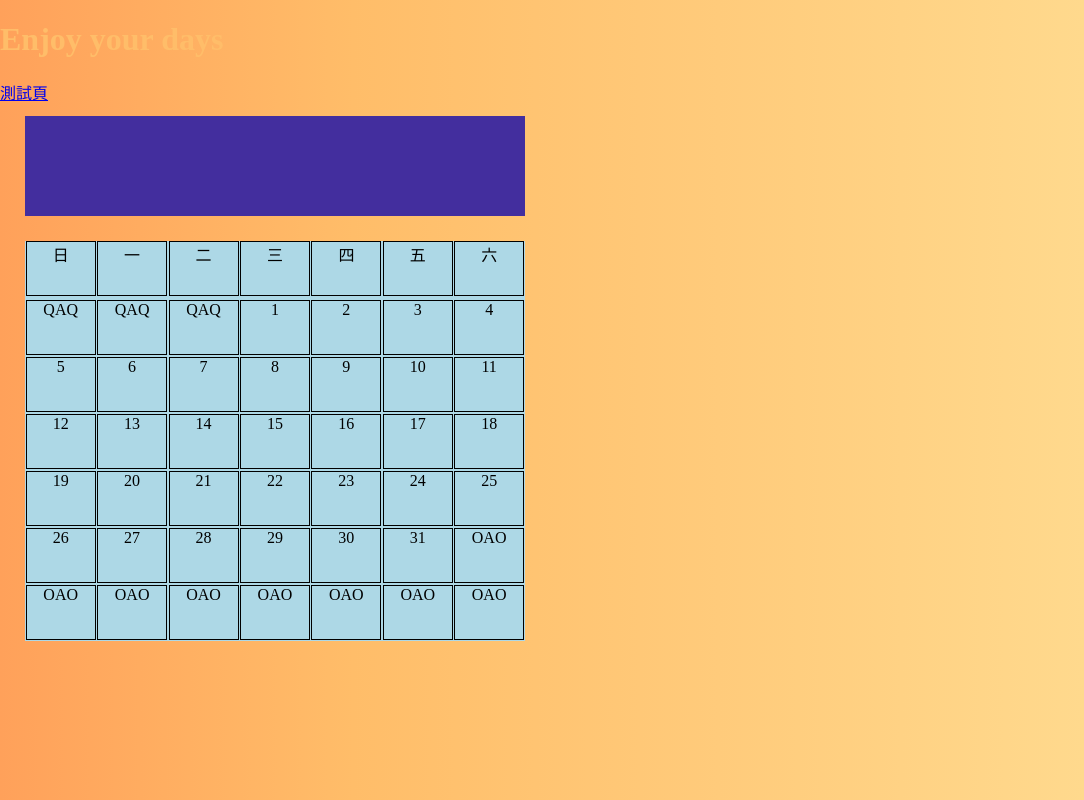
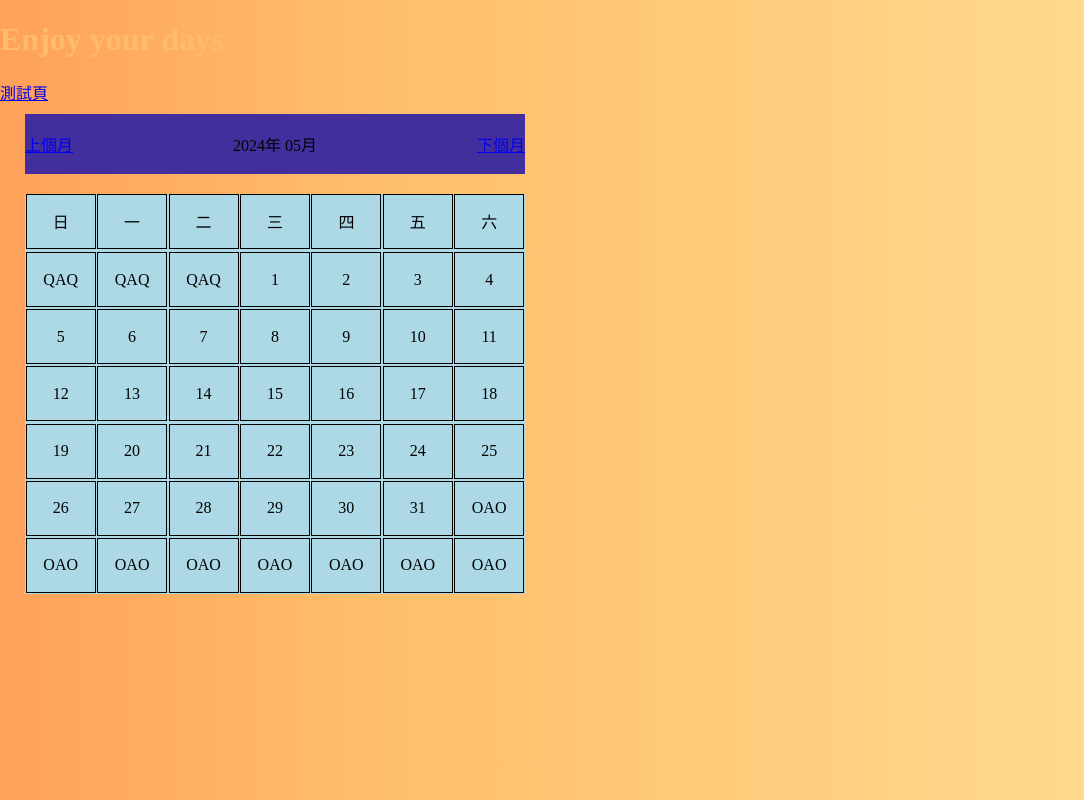
Before and after one commit to ChiaYEHHH/perpetual-calendar, a PHP site: page / in a window 1280 px wide. Shown: the whole page, without its empty margins (0-1084 px from the left). Run offline with PHP 8.4, Linux system fonts and the light colour scheme.

Commit message:
切換月份完成

```diff
--- a/css/style.css
+++ b/css/style.css
@@ -36,7 +36,7 @@ body {
 }
 .calendar{
     width: 550px;
-    height: 550px;
+    height: 500px;
     display: flex;
     flex-wrap: wrap;
     align-items: center;
@@ -45,8 +45,12 @@ body {
 }
 .nav{
     width: 500px;
-    height: 100px;
+    height: 60px;
     background-color: #432e9e;
+    display: flex;
+    /* flex-wrap: wrap; */
+    align-items: center;
+    justify-content: space-between;
 }
 .main {
     background-color: lightblue;
@@ -54,6 +58,7 @@ body {
     height: 400px;
     margin: auto;
     display: flex;
+    flex-direction: row;
     flex-wrap: wrap;
     justify-content: space-around;
 
@@ -66,8 +71,8 @@ body {
     height: 55px;
     margin: auto;
     display: flex;
-    text-align: center;
-    vertical-align: middle;
+    align-items: center;
+    /* vertical-align: middle; */
     justify-content: center;
     /* margin: auto; */
 }
@@ -76,8 +81,11 @@ body {
     border: 1px double black;
     width: 70px;
     height: 55px;
+    display: flex;
+    align-items: center;
+    justify-content: center;
 
-    text-align: center;
+    /* text-align: center; */
 
 }
 
--- a/index.php
+++ b/index.php
@@ -18,8 +18,8 @@
   <?php
   // 寫出每個月的陣列
   $today = date("Y-m-d");
-  $year = date("Y");
-  $mon = date("m");
+  $year = $_GET['year'] ?? date("Y");
+  $mon = $_GET['mon'] ?? date("m");
   $firstDay = strtotime(date("$year-$mon-1"));
   $firstWeekStartDay = date("w", $firstDay);
   $days = date("t", $firstDay);
@@ -39,23 +39,33 @@
     // echo "</pre>";
   }
   if ($mon + 1 > 12) {
-    $mon = 1;
-    $year = $year + 1;
+    $nextMon = 1;
+    $nextYear = $year + 1;
   } else {
-    $mon = $mon + 1;
+    $nextMon = $mon + 1;
+    $nextYear = $year;
   }
   if ($mon - 1 < 1) {
-    $mon = 12;
-    $year = $year - 1;
+    $lastMon = 12;
+    $lastYear = $year - 1;
   } else {
-    $mon = $mon - 1;
+    $lastMon = $mon - 1;
+    $lastYear = $year;
   }
   ?>
 
   <div class="calendar">
 
     <div class="nav">
-
+      <div class="div">
+        <a href="index.php?year=<?= $lastYear; ?>&mon=<?= $lastMon; ?>">上個月</a>
+      </div>
+      <div class="div">
+        <?= $year; ?>年 <?= $mon; ?>月
+      </div>
+      <div class="div">
+        <a href="index.php?year=<?= $nextYear; ?>&mon=<?= $nextMon; ?>">下個月</a>
+      </div>
     </div>
     <!-- 月曆主體 -->
     <div class="main">
--- a/test.php
+++ b/test.php
@@ -6,6 +6,7 @@
     <title>Document</title>
 </head>
 <body>
+<a href="index.php">主頁</a>
 <?php
 // $mon = isset($nextMon) ? $nextMon : date("m");
 $mon = isset($nextMon) ? $nextMon : date("m");
```
